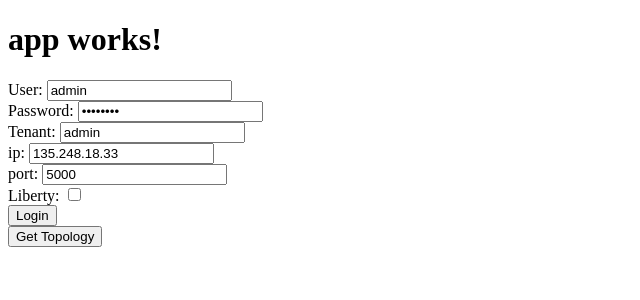
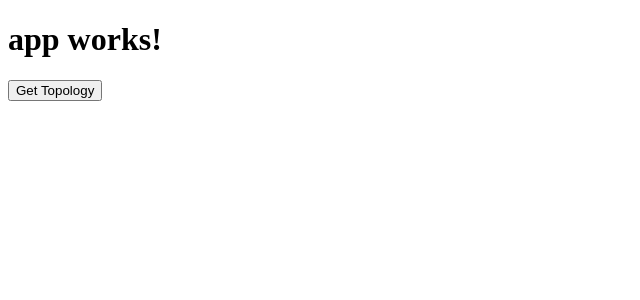
Before and after one commit to alonheller/vitrage-dashboard-ng2, an Angular app: page /topology in a window 1280 px wide. Shown: the top 300 px of the page, without its empty margins (0-640 px from the left). Built offline with nearby package versions, Linux system fonts and the light colour scheme.

Commit message:
Added Routing from login to topology

```diff
--- a/src/app/app.component.html
+++ b/src/app/app.component.html
@@ -2,6 +2,4 @@
   {{title}}
 </h1>
 
-<auth-login></auth-login>
-
-<vitrage-topology></vitrage-topology>
+<router-outlet></router-outlet>
--- a/src/app/app.module.ts
+++ b/src/app/app.module.ts
@@ -2,6 +2,7 @@ import { BrowserModule } from '@angular/platform-browser';
 import { NgModule } from '@angular/core';
 import { FormsModule } from '@angular/forms';
 import { HttpModule } from '@angular/http';
+import { RouterModule, Routes } from '@angular/router';
 
 import { AppComponent } from './app.component';
 import { AuthModule } from './auth/auth.module';
@@ -11,6 +12,14 @@ import { VitrageTopologyModule } from './vitrage-topology/vitrage-topology.modul
 import { LoginService } from './auth/login-service/login.service';
 import { DataService } from './vitrage-api/topology/data.service'
 
+import { LoginComponent } from './auth/login/login.component';
+import {VitrageTopologyComponent } from './vitrage-topology/vitrage-topology.component';
+
+const appRoutes: Routes = [
+  { path: '', component: LoginComponent },
+  { path: 'topology', component: VitrageTopologyComponent }
+];
+
 @NgModule({
   declarations: [
     AppComponent
@@ -19,6 +28,7 @@ import { DataService } from './vitrage-api/topology/data.service'
     BrowserModule,
     FormsModule,
     HttpModule,
+    RouterModule.forRoot(appRoutes),
     AuthModule,
     VitrageApiModule,
     VitrageTopologyModule
--- a/src/app/auth/login-service/login.service.ts
+++ b/src/app/auth/login-service/login.service.ts
@@ -1,6 +1,7 @@
 import { Injectable } from '@angular/core';
 import { Http, Response, Headers, RequestOptions } from '@angular/http';
 import {Observable} from 'rxjs/Rx';
+import { Router } from '@angular/router';
 
 // Import RxJs required methods
 import 'rxjs/add/operator/map';
@@ -9,13 +10,10 @@ import 'rxjs/add/operator/catch';
 @Injectable()
 export class LoginService {
 
-  private _http:Http;
   private _vitrageUrl:string;
   private _token:string;
 
-  constructor(private http: Http) {
-    this._http = http;
-  }
+  constructor(private _http: Http, private _router:Router) { }
 
   login(user:string, password:string, tenantName:string, ip:string, port: string, isLiberty:boolean) {
     let url = `http://${ip}:${port}${!isLiberty ? '/identity' : ''}/v2.0/tokens`;
@@ -37,11 +35,9 @@ export class LoginService {
           }
         });
 
-        return {token: this._token, vitrageUrl: this._vitrageUrl};
-
     })
     .subscribe(
-      res => console.log('Success: ', res),
+      res => this._router.navigate(['/topology']),
       err => console.error(err));
   }
 
```
Also changed, not shown: 1 other file (tests, documents, lock files or other folders).
